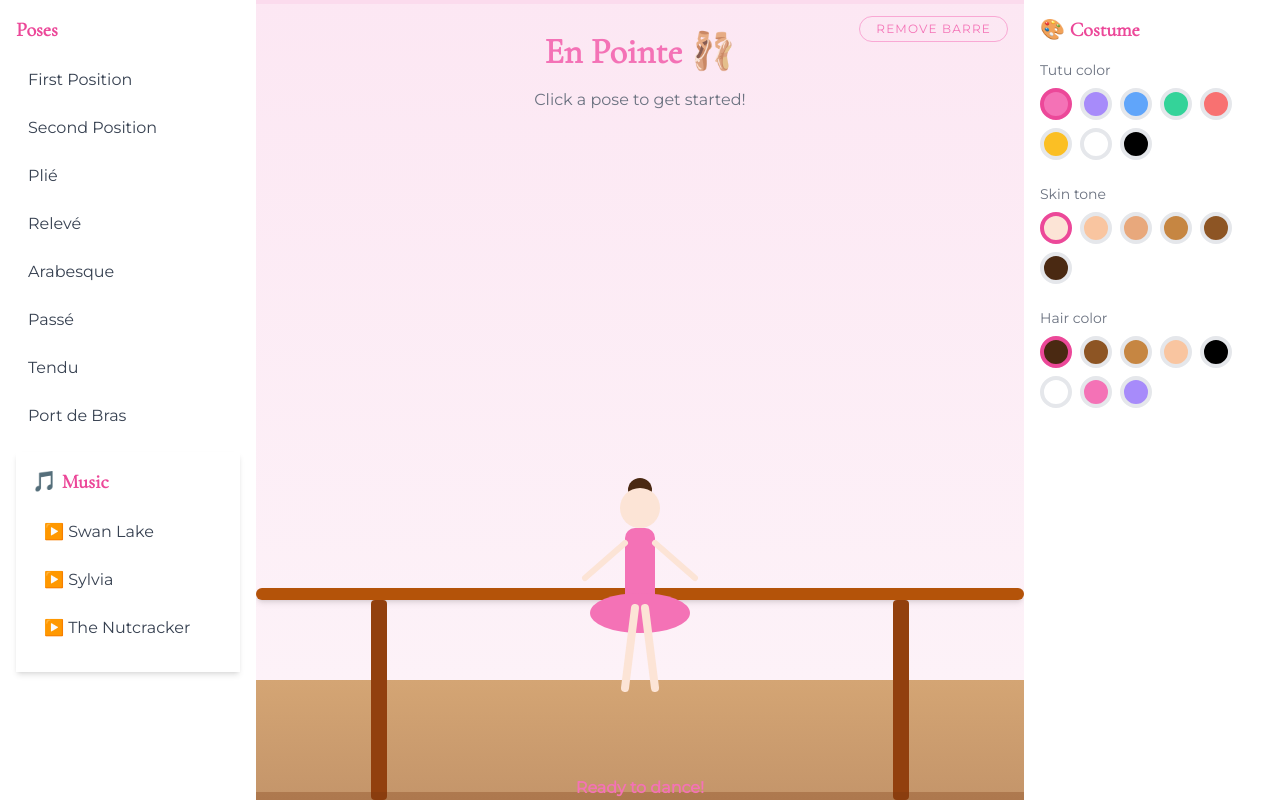
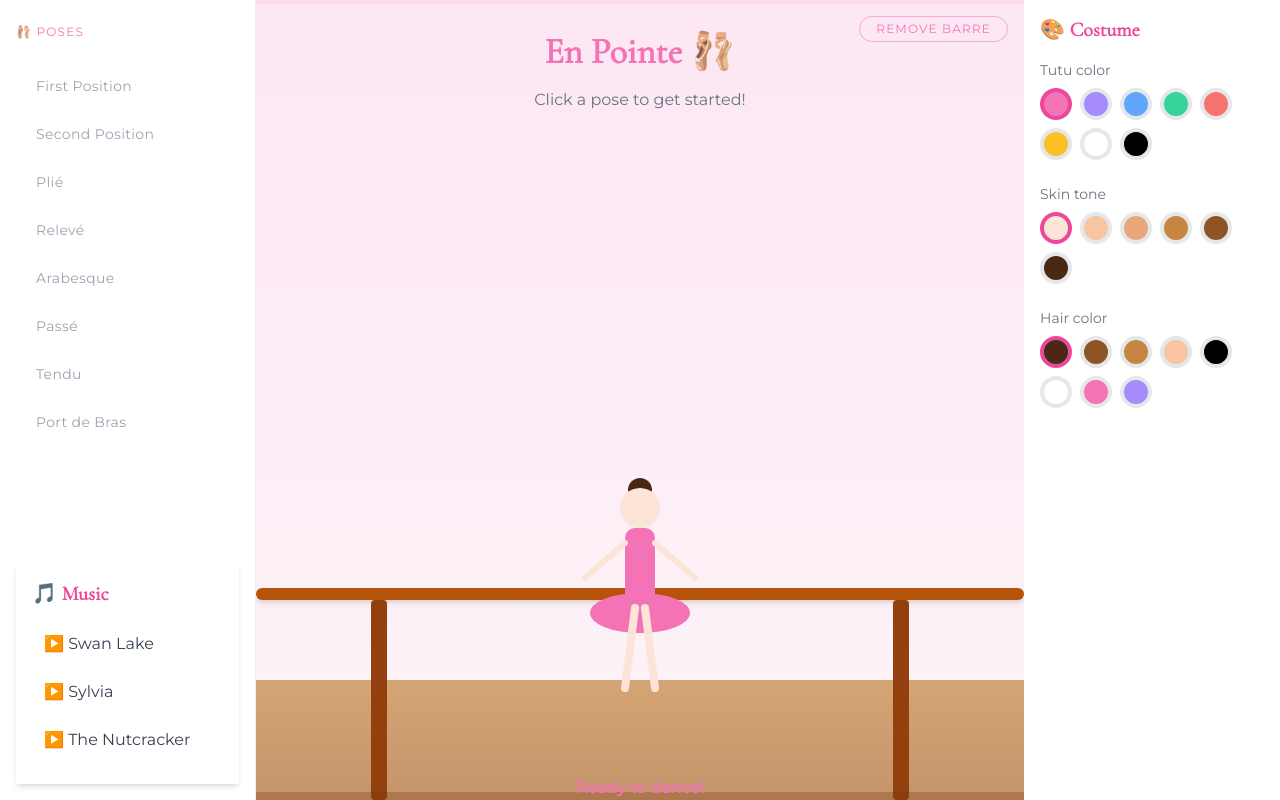
Before and after one commit to maria92835/en-pointe, a React (Vite) app: page / in a window 1280 px wide. Both pictures are taken after a click on the button "BEGIN". Built offline with nearby package versions, Linux system fonts and the light colour scheme.

Commit message:
design polish - better left panel and pose buttons

```diff
--- a/src/App.jsx
+++ b/src/App.jsx
@@ -18,27 +18,36 @@ export default function App() {
   return (
     <div className="flex h-screen bg-pink-50">
 
-      {/* Left panel - pose selector */}
-      <div className="w-64 bg-white shadow-md p-4">
-        <h2 className="text-xl font-bold text-pink-500 mb-4">Poses</h2>
-        <ul>
+          {/* Left panel - pose selector */}
+      <div className="w-64 bg-white shadow-md p-4 flex flex-col" style={{borderRight: "1px solid #fce7f3"}}>
+
+        {/* Panel title */}
+        <h2 className="tracking-widest uppercase text-xs text-pink-400 mb-6 mt-2"
+          style={{fontFamily: "Montserrat, sans-serif"}}>
+          🩰 Poses
+        </h2>
+
+        {/* Pose buttons */}
+        <ul className="flex-1">
           {poses.map(pose => (
-            <li key={pose.id} className="mb-2">
+            <li key={pose.id} className="mb-1">
               <button
                 onClick={() => {
                   setSelectedPose(pose.name)
                   setSelectedDescription(pose.description)
                 }}
-                className={`w-full text-left px-3 py-2 rounded-lg text-gray-700 ${
+                className={`w-full text-left px-4 py-3 text-sm tracking-wide transition-all duration-200 ${
                   selectedPose === pose.name
-                    ? "bg-pink-400 text-white"
-                    : "hover:bg-pink-100"
-                }`}>
+                    ? "bg-pink-50 text-pink-500 border-l-4 border-pink-400"
+                    : "text-gray-400 hover:text-pink-400 hover:bg-pink-50 border-l-4 border-transparent"
+                }`}
+                style={{fontFamily: "Montserrat, sans-serif"}}>
                 {pose.name}
               </button>
             </li>
           ))}
         </ul>
+
         <MusicPlayer />
       </div>
 
```
